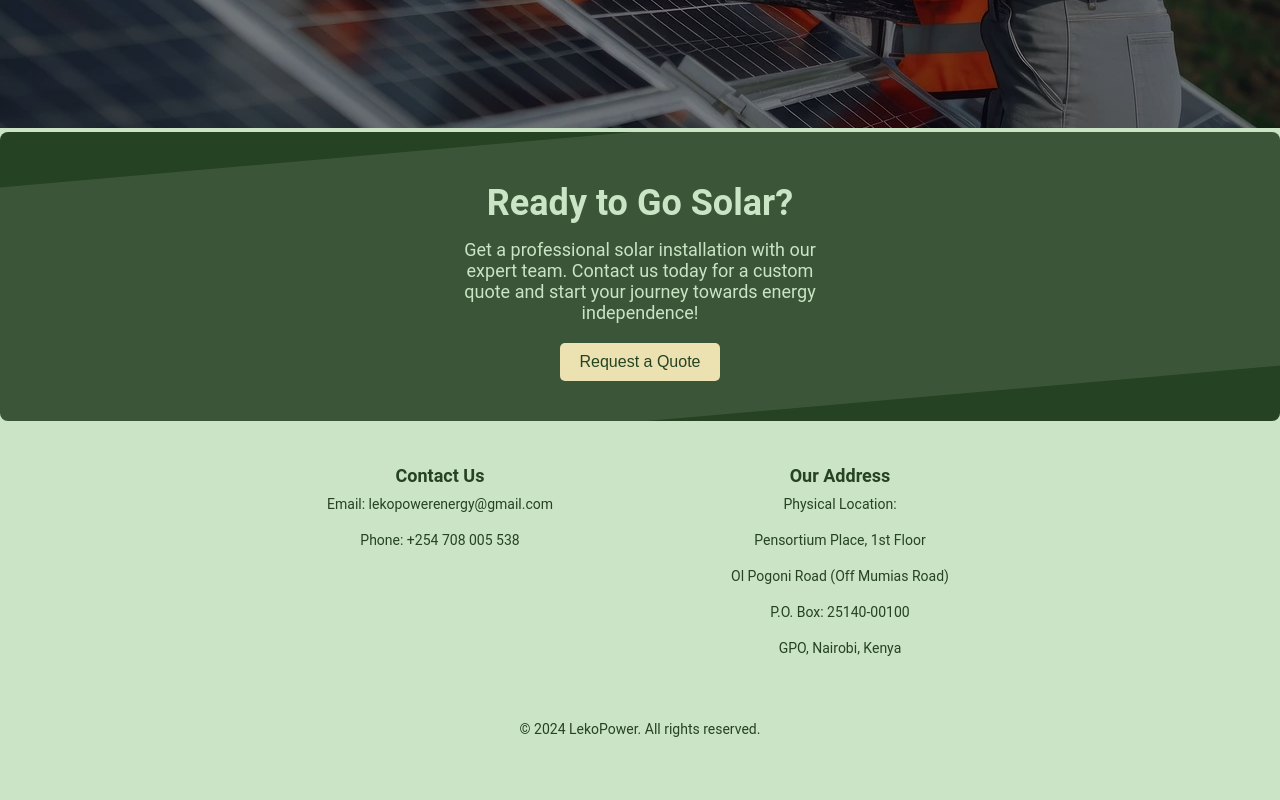
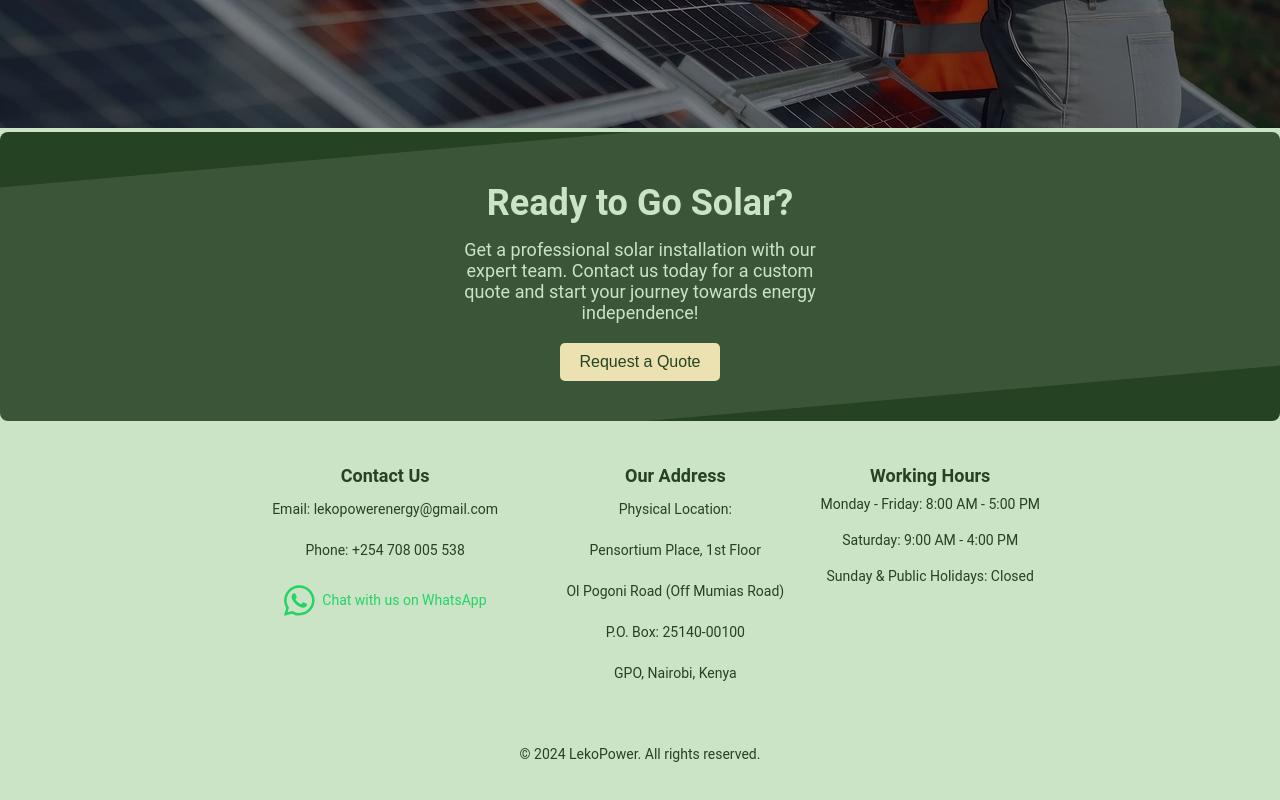
Before and after one commit to Dan-Muchiri/leko-power, a React (Vite) app: page / in a window 1280 px wide. Shown: the part 556-1356 px from the top of the page. Before the commit the page ends 1333 px from the top, so only its background shows below. Built offline with nearby package versions, Linux system fonts and the light colour scheme.

Commit message:
Added whatsapp

```diff
--- a/package.json
+++ b/package.json
@@ -10,6 +10,8 @@
     "preview": "vite preview"
   },
   "dependencies": {
+    "@fortawesome/free-brands-svg-icons": "^6.6.0",
+    "@fortawesome/react-fontawesome": "^0.2.2",
     "react": "^18.3.1",
     "react-dom": "^18.3.1",
     "react-icons": "^5.2.1",
--- a/src/components/About/About.jsx
+++ b/src/components/About/About.jsx
@@ -1,7 +1,10 @@
-import React from 'react';
+import React, { useEffect } from 'react';
 import styles from './AboutStyles.module.css';
 
 function About() {
+    useEffect(() => {
+        window.scrollTo(0, 0); // Scroll to top of the page
+    }, []); // Empty dependency array ensures this runs only on mount
     return (
         <section className={styles.about}>
             <div className={styles.container}>
--- a/src/components/Footer/Footer.jsx
+++ b/src/components/Footer/Footer.jsx
@@ -1,4 +1,6 @@
 import React from 'react';
+import { FontAwesomeIcon } from '@fortawesome/react-fontawesome';
+import { faWhatsapp } from '@fortawesome/free-brands-svg-icons';
 import styles from './FooterStyles.module.css';
 
 function Footer() {
@@ -10,6 +12,12 @@ function Footer() {
                         <h4>Contact Us</h4>
                         <p>Email: <a href="mailto:lekopowerenergy@gmail.com" className={styles.emailLink}>lekopowerenergy@gmail.com</a></p>
                         <p>Phone: +254 708 005 538</p>
+                        <p>
+                            <a href="https://wa.me/254708005538" target="_blank" rel="noopener noreferrer" className={styles.whatsappLink}>
+                                <FontAwesomeIcon icon={faWhatsapp} className={styles.whatsappIcon} />
+                                Chat with us on WhatsApp
+                            </a>
+                        </p>
                     </div>
                     <div className={styles.address}>
                         <h4>Our Address</h4>
@@ -18,6 +26,12 @@ function Footer() {
                         <p>Ol Pogoni Road (Off Mumias Road)</p>
                         <p>P.O. Box: 25140-00100</p>
                         <p>GPO, Nairobi, Kenya</p>
+                    </div>
+                    <div className={styles.workingHours}>
+                        <h4>Working Hours</h4>
+                        <p>Monday - Friday: 8:00 AM - 5:00 PM</p>
+                        <p>Saturday: 9:00 AM - 4:00 PM</p>
+                        <p>Sunday & Public Holidays: Closed</p>
                     </div>
                 </div>
                 <div className={styles.copyright}>
--- a/src/components/Footer/FooterStyles.module.css
+++ b/src/components/Footer/FooterStyles.module.css
@@ -21,6 +21,9 @@
 .contactInfo, .address {
     flex: 1;
     margin-bottom: 0;
+    display: flex;
+    flex-direction: column;
+    align-items: center;
 }
 
 h4 {
@@ -39,6 +42,26 @@ p {
     color: var(--accent-beige);
     margin-top: 20px;
 }
+
+.whatsappLink {
+    text-align: center;
+    color: #25D366;
+    text-decoration: none;
+    display: flex;
+    align-items: center;
+    align-self: center;
+    gap: 8px; /* Adds space between the icon and the text */
+}
+
+.whatsappLink:hover {
+    text-decoration: underline;
+    color: #25D366;
+}
+
+.whatsappIcon {
+    font-size: 35px; /* Adjust the size of the WhatsApp icon */
+}
+
 
 /* Responsive Styles */
 @media (max-width: 768px) {
--- a/src/components/Home/Home.jsx
+++ b/src/components/Home/Home.jsx
@@ -1,9 +1,13 @@
-import React from 'react';
+import React, { useEffect } from 'react';
 import { useNavigate } from 'react-router-dom';
 import styles from './HomeStyles.module.css';
 import solarImage from '../../assets/solar-8656654_1280.webp'; // Path to your image
 
 function Home() {
+    useEffect(() => {
+        window.scrollTo(0, 0); // Scroll to top of the page
+    }, []); // Empty dependency array ensures this runs only on mount
+
     const navigate = useNavigate();
 
     // Handler functions for navigation
--- a/src/components/Products/Products.jsx
+++ b/src/components/Products/Products.jsx
@@ -1,5 +1,5 @@
 // src/components/Products.jsx
-import React, { useState } from 'react';
+import React, { useState , useEffect } from 'react';
 import styles from './ProductsStyles.module.css';
 
 // Comprehensive product data
@@ -154,6 +154,10 @@ const categories = [
 const whatsappNumber = '+254708005538'; // Replace with your WhatsApp number
 
 function Products() {
+    useEffect(() => {
+        window.scrollTo(0, 0); // Scroll to top of the page
+    }, []); // Empty dependency array ensures this runs only on mount
+
     const [selectedCategory, setSelectedCategory] = useState('All');
     const [searchQuery, setSearchQuery] = useState('');
 
```
Also changed, not shown: 1 other file (tests, documents, lock files or other folders).
